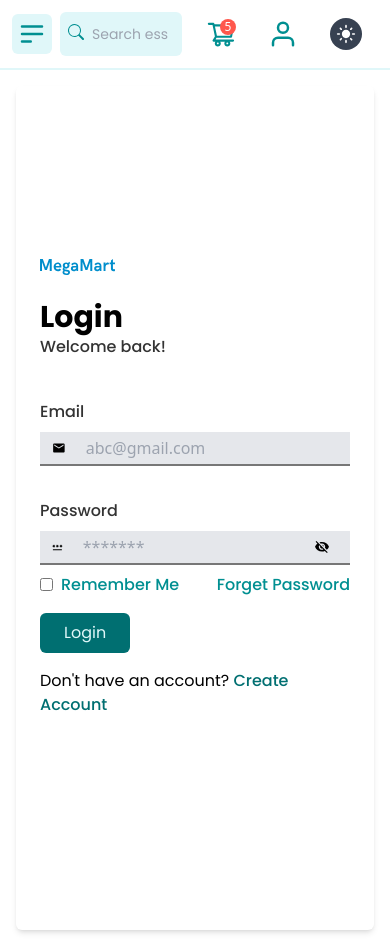
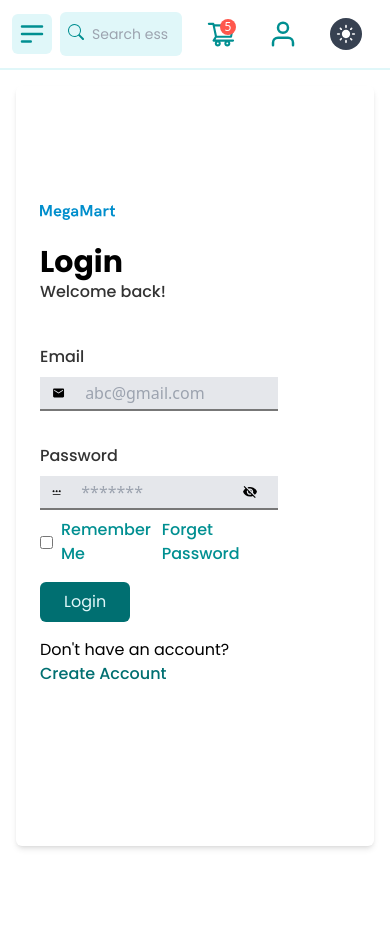
Before and after one commit to Farindra968/Nextjs-Product-App, a Next.js app: page /login in a window 390 px wide. After the commit the page ends 862 px from the top, so only its background shows below. Built offline with nearby package versions, Linux system fonts and the light colour scheme; no server answers.

Commit message:
Refactor login page and LoginForm component for improved layout and responsiveness; adjust section width, height, and input container styles

```diff
--- a/src/app/(auth)/login/page.js
+++ b/src/app/(auth)/login/page.js
@@ -4,12 +4,12 @@ import React from 'react'
 
 const page = () => {
   return (
-    <section className='max-w-screen-xl mx-auto p-4 md:p-6 '>
-    <div className='flex  justify-evenly items-center h-screen shadow-md rounded-md '>
+    <section className='max-w-screen-lg mx-auto p-4 md:p-6 '>
+    <div className='flex  justify-between items-center h-[90vh] shadow-md rounded-md '>
       <div className='w-full hidden md:flex justify-center items-center bg-primary-800 h-full rounded-l-md'>
         <ImageBox/>
       </div>
-      <div className='w-full px-6 md:px-12'>
+      <div className='w-[80%] px-6 md:px-12'>
       <LoginForm/>
       </div>
 
--- a/src/components/auth/LoginForm.js
+++ b/src/components/auth/LoginForm.js
@@ -63,7 +63,7 @@ const LoginForm = () => {
             >
               Email
             </label>
-            <div className="w-auto md:w-2/3 flex justify-between items-center gap-3 border-b-2 bg-gray-200 border-text-muted my-2 p-1 ">
+            <div className="w-auto flex justify-between items-center gap-3 border-b-2 bg-gray-200 border-text-muted my-2 p-1 ">
               <MdEmail className="mx-2" />
               <input
                 type="email"
@@ -87,7 +87,7 @@ const LoginForm = () => {
             >
               Password
             </label>
-            <div className="w-auto md:w-2/3 flex justify-between items-center gap-3 border-b-2 bg-gray-200 border-text-muted my-2 p-1 ">
+            <div className="w-auto flex justify-between items-center gap-3 border-b-2 bg-gray-200 border-text-muted my-2 p-1 ">
               <MdPassword className="mx-2" />
               <input
                 type={showPassword ? "text" : "password"}
@@ -105,7 +105,7 @@ const LoginForm = () => {
             <p className="font-poppins-medium text-secondary-700">
               {errors.password?.message}
             </p>
-            <div className="flex justify-between items-center md:w-2/3">
+            <div className="flex justify-between items-center w-auto">
               <p className="flex items-center gap-2">
                 <input type="checkbox" defaultValue={false} />
                 <span className="font-poppins-medium text-primary-700 hover:text-primary-800 hover:underline  dark:text-gray-200 ">
```
